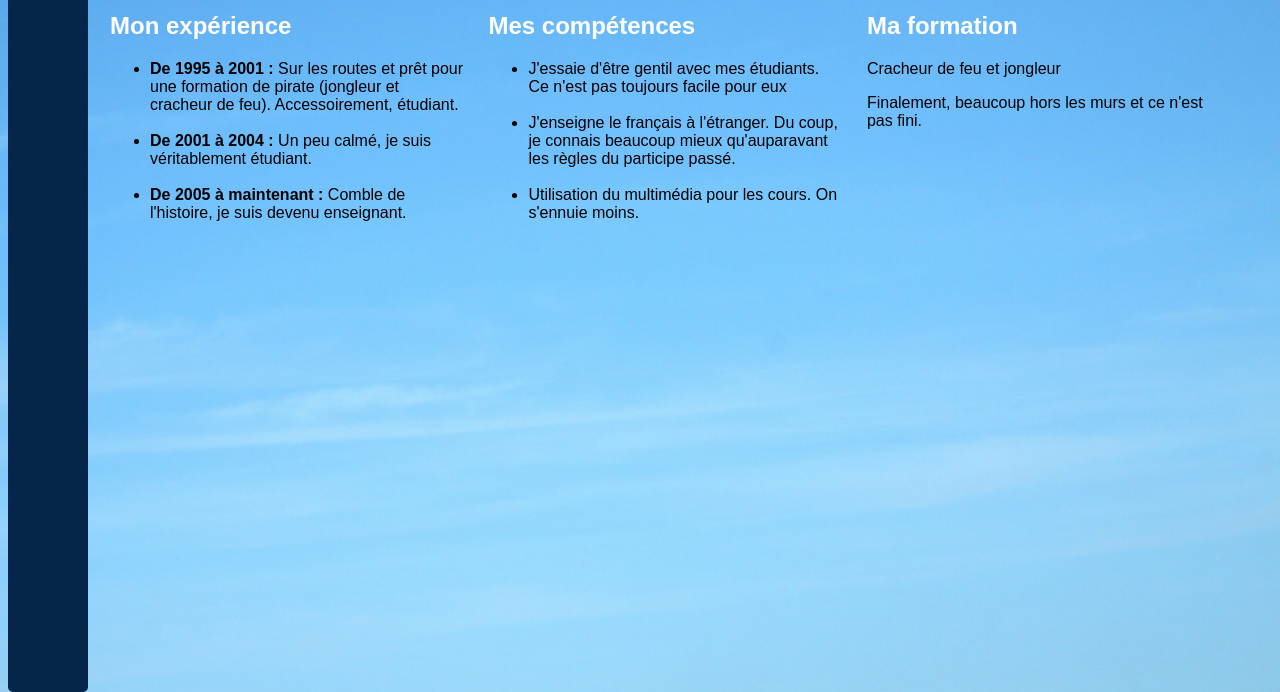
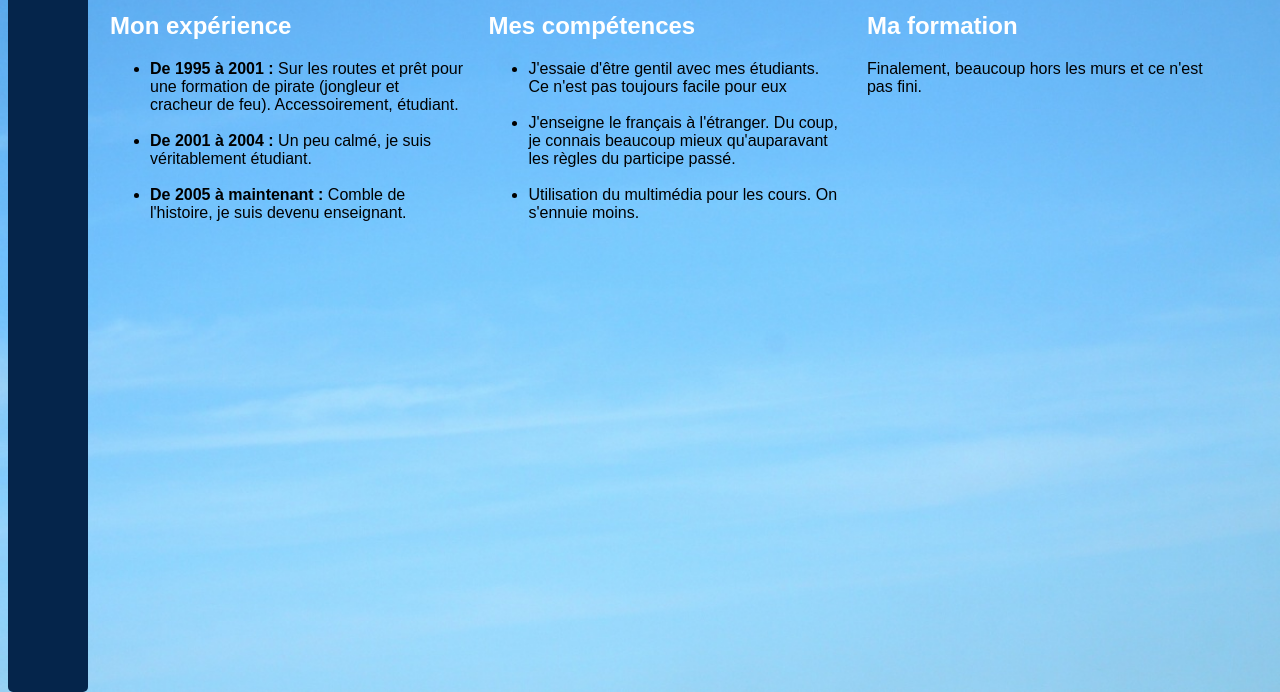
Before and after one commit to st2phane/mon_cv1, a plain HTML site: page index.html in a window 1280 px wide. Shown: the part 130-822 px from the top of the page. Drawn offline with Linux system fonts and the light colour scheme; a web font is replaced by a local one.

Commit message:
suppression de la formation cracheur de feu et jongleur

```diff
--- a/index.html
+++ b/index.html
@@ -43,7 +43,7 @@
 
 				<div id="formation">
 					<h2>Ma formation</h2>
-						<p>Cracheur de feu et jongleur</p>
+
 						<p>Finalement, beaucoup hors les murs et ce n'est pas fini.</p>
 
 						<br />
```
